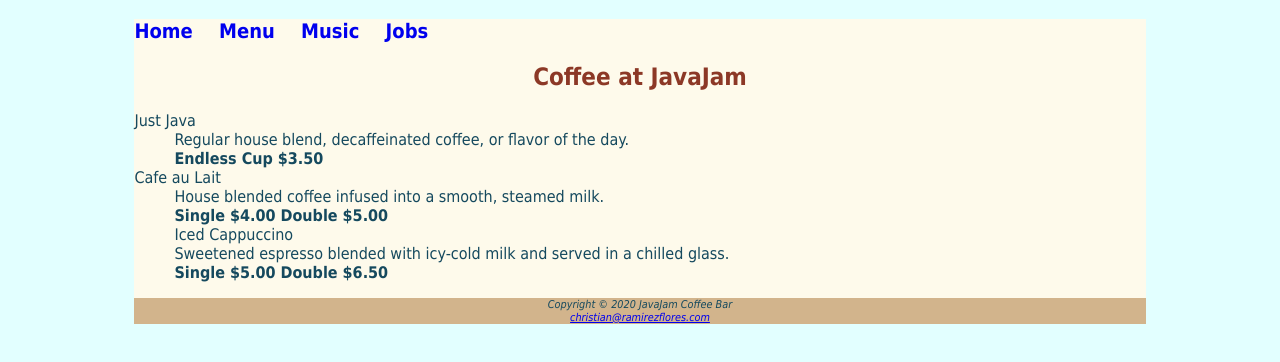
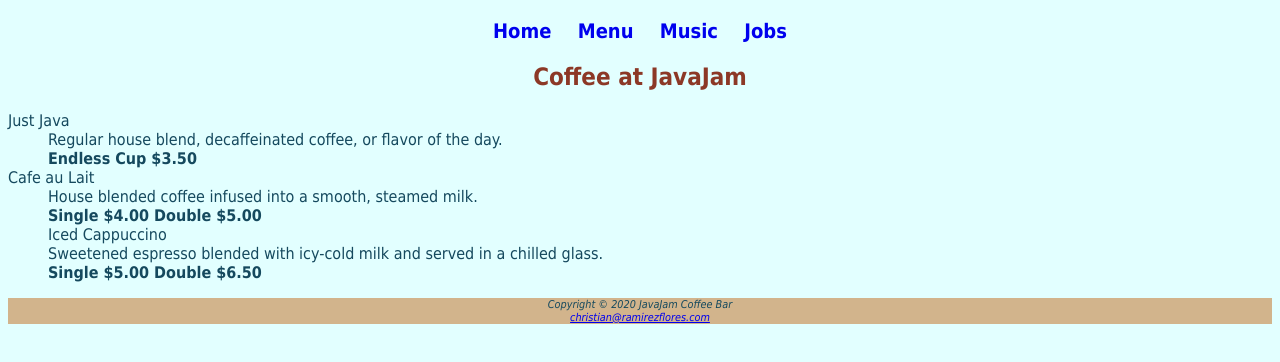
Before and after one commit to nramichr/nramichr.github.io, a plain HTML site: page Repo/Chp3/menu.html in a window 1280 px wide. Shown: the part 88-450 px from the top of the page. Drawn offline with Linux system fonts and the light colour scheme.

Commit message:
rough draft

```diff
--- a/Repo/Chp3/javajam.css
+++ b/Repo/Chp3/javajam.css
@@ -9,7 +9,8 @@ h2 { color: #8C3826;
      text-align: center; }
 nav { font-weight: bold;
       font-size: 1.25em;
-	  word-spacing: 1em; }
+	  word-spacing: 1em;
+    text-align: center;}
 nav a { text-decoration: none; }
 p { font-size: .90em;
 	text-indent: 3em; }
--- a/Repo/Chp3/menu.html
+++ b/Repo/Chp3/menu.html
@@ -10,7 +10,6 @@
 <div id="wrapper">
 <h1>JavaJam Coffee Bar</h1>
 </header>
-<div id="wrapper">
 <nav>
   <a href="index.html">Home</a>
   <a href="menu.html">Menu</a>
```
Also changed, not shown: Repo/Chp3/index.html (+0 -1 lines).
